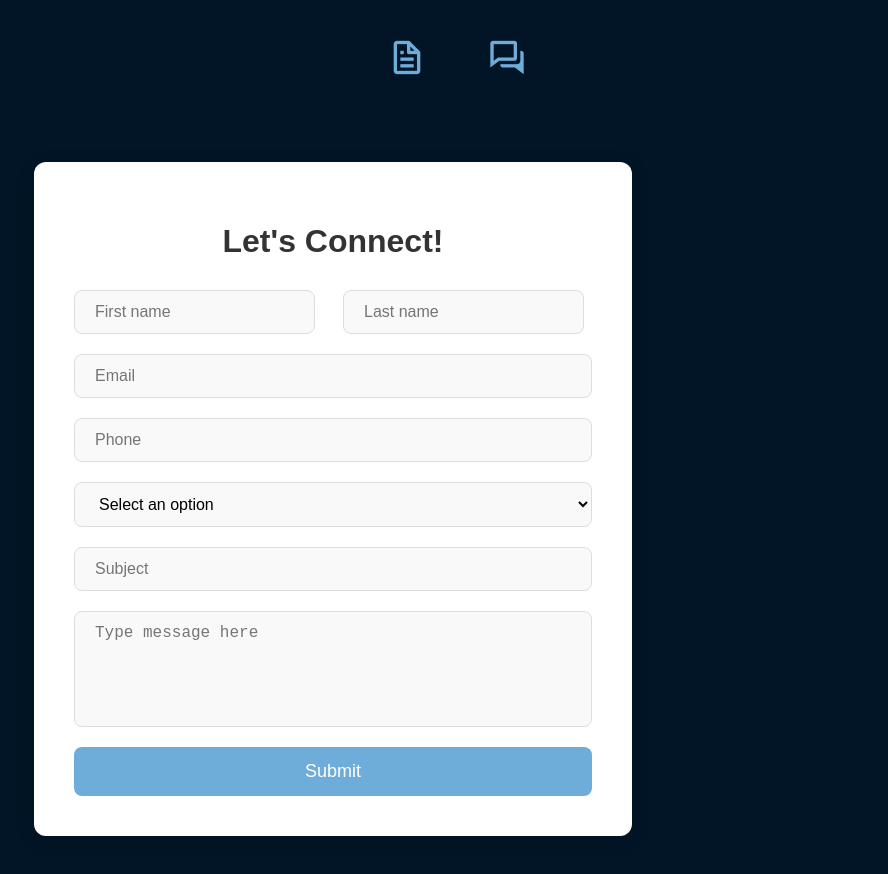
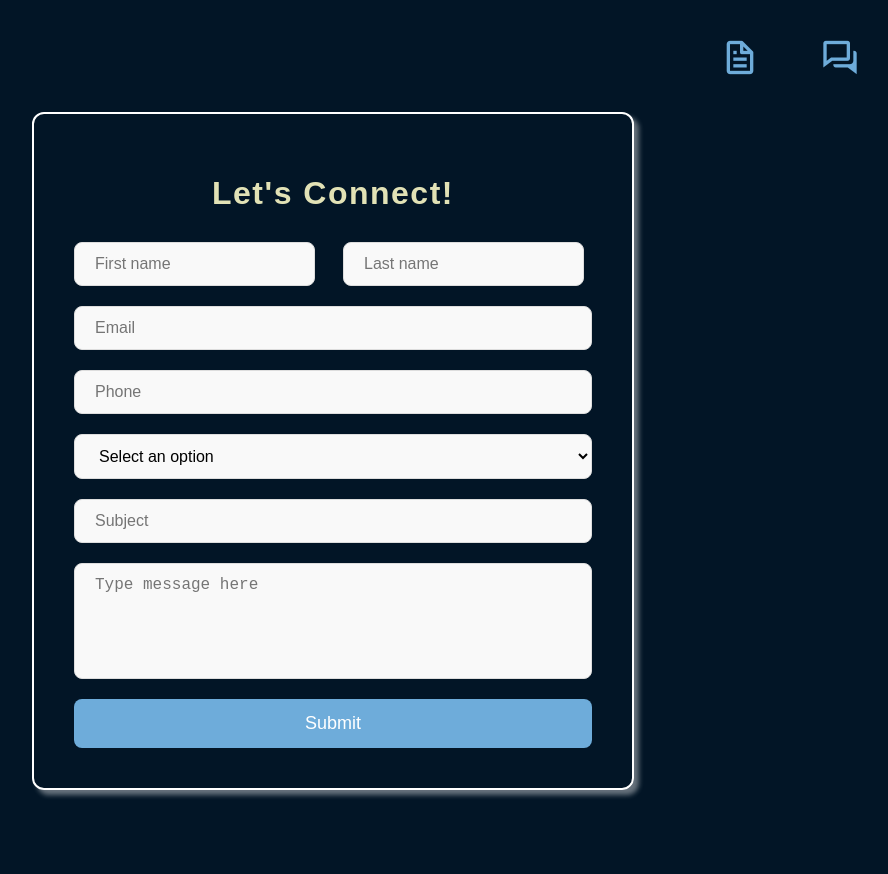
Before and after one commit to rymbowman/rymbowman.github.io, a React (Vite) app: page /connect in a window 1280 px wide. Shown: the top 874 px of the page, without its empty margins (307-1195 px from the left). After the commit the page ends 848 px from the top, so only its background shows below. Built offline with nearby package versions, Linux system fonts and the light colour scheme.

Commit message:
Created Contacts component that goes at the bottom of the homepage. Styled this component and also styled the Form component on the Connect page.

```diff
--- a/src/App.css
+++ b/src/App.css
@@ -1,7 +1,6 @@
 body {
   display: flex;
   flex-direction: column;
-  align-items: center;
   background-color: #021526;
   font-family: "Poppins", sans-serif;
 }
@@ -18,7 +17,6 @@ body {
 #navbar {
   display: flex;
   color: white;
-  font-size: 25px;
   align-items: center;
   margin-top: 15px;
   margin-bottom: 0;
@@ -259,13 +257,23 @@ header {
   box-shadow: 5px 5px 5px black;
 }
 
+.connect-page {
+  margin: auto;
+  display: flex;
+  align-items: center;
+  justify-content: center;
+  gap: 200px;
+  width: 80%;
+  margin-bottom: 50px;
+}
+
 .form-container {
-  background-color: #ffffff; /* White background for form */
+  border: 2.5px solid white; /* White background for form */
+  font-family: "Poppins", sans-serif;
   padding: 40px;
   max-width: 600px;
-  margin: 50px auto;
   border-radius: 12px; /* Rounded corners for smooth look */
-  box-shadow: 0 4px 20px rgba(0, 0, 0, 0.1); /* Subtle shadow for elevation */
+  box-shadow: 5px 5px 5px rgba(255, 255, 255, 0.4); /* Subtle shadow for elevation */
 }
 
 form {
@@ -275,9 +283,10 @@ form {
 }
 .page-heading {
   font-size: 32px;
-  color: #333; /* Dark text color for readability */
+  color: #e2e2b6; /* Dark text color for readability */
   text-align: center;
   margin-bottom: 30px;
+  letter-spacing: 1.5px;
 }
 
 .row-form {
@@ -337,3 +346,49 @@ textarea.form-item {
 #select-options {
   cursor: pointer;
 }
+
+.contact-methods {
+  display: flex;
+  justify-content: center;
+  align-items: center;
+  margin-top: 15px;
+  margin-bottom: 50px;
+  width: fit-content;
+  gap: 15px;
+  padding-top: 25px;
+  border-top: 1px solid white;
+}
+
+.contact-container {
+  width: 100px;
+  display: flex;
+  justify-content: center;
+}
+
+.contact-link {
+  text-decoration: none;
+  display: flex;
+  flex-direction: column;
+  align-items: center;
+  justify-content: center;
+}
+
+.contact-img {
+  font-size: 50px;
+  color: white;
+}
+
+.contact-tooltip {
+  opacity: 0;
+  font-size: 18px;
+  color: white;
+  transition: opacity 0.2s ease; /* Smooth transition */
+  margin-top: 10px;
+  margin-bottom: 0;
+  padding-top: 3px;
+}
+
+.contact-img:hover + .contact-tooltip {
+  opacity: 1; /* Show tooltip when hovering over the icon */
+  border-top: 1px solid #6eacda;
+}
--- /dev/null
+++ b/src/components/Contacts.jsx
@@ -0,0 +1,33 @@
+import React from "react";
+const Contacts = () => {
+  return (
+    <div className="contact-methods">
+      <div className="contact-container">
+        <a href="" id="github" className="contact-link">
+          <i className={"bx bxl-github contact-img"}></i>
+          <p className="contact-tooltip">Github</p>
+        </a>
+      </div>
+      <div className="contact-container">
+        <a href="" id="LinkedIn" className="contact-link">
+          <i className={"bx bxl-linkedin-square contact-img"}></i>
+          <p className="contact-tooltip">LinkedIn</p>
+        </a>
+      </div>
+      <div className="contact-container">
+        <a href="" id="email" className="contact-link">
+          <i className={"bx bx-envelope contact-img"}></i>
+          <p className="contact-tooltip">Email</p>
+        </a>
+      </div>
+      <div className="contact-container">
+        <a href="" id="facebook" className="contact-link">
+          <i className={"bx bxl-facebook-square contact-img"}></i>
+          <p className="contact-tooltip">Facebook</p>
+        </a>
+      </div>
+    </div>
+  );
+};
+
+export default Contacts;
--- a/src/pages/Connect.jsx
+++ b/src/pages/Connect.jsx
@@ -1,11 +1,13 @@
 import React from "react";
 import "../App.css";
+import Contacts from "../components/Contacts";
 
 const Connect = () => {
   return (
+    <div className="connect-page">
       <div className="form-container">
         <form>
-        <h1 className="page-heading">Let's Connect!</h1>
+          <h1 className="page-heading">{"Let's Connect!"}</h1>
           <div className="row-form">
             <div className="col">
               <input
@@ -76,6 +78,7 @@ const Connect = () => {
           </button>
         </form>
       </div>
+    </div>
   );
 };
 
--- a/src/pages/Homepage.jsx
+++ b/src/pages/Homepage.jsx
@@ -3,7 +3,7 @@ import HeaderGreeting from "../components/HeaderGreeting";
 import About from "../components/About";
 import SlideshowImages from "../components/SlideshowImages";
 import Projects from "../components/Projects";
-import Contact from "../components/Contact";
+import Contacts from "../components/Contacts";
 import HeaderBio from "../components/HeaderBio";
 import AboutIntro from "../components/AboutIntro";
 import "../App.css";
@@ -19,7 +19,7 @@ const Homepage = () => {
       </div>
 
       <Projects />
-      <Contact />
+      <Contacts />
     </div>
   );
 };
```
Lines whose indentation alone changed are shown as unchanged.
